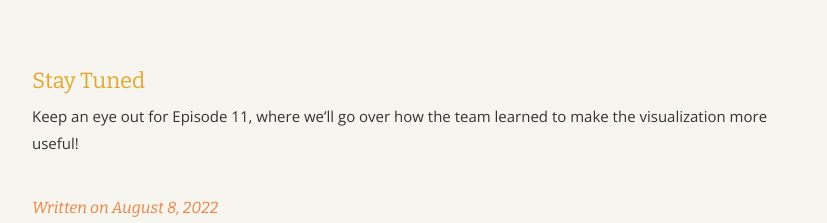
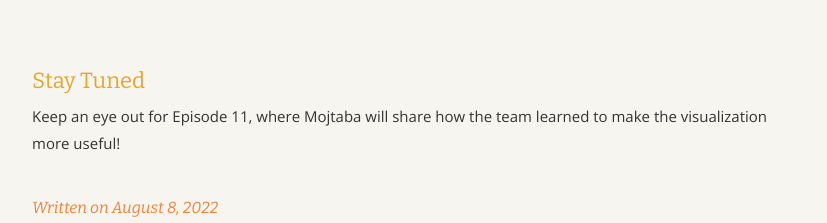
Before and after one commit to angelariggs/angelariggs.github.io, a Jekyll site: the page built from _posts/2022-08-08-metrics-ep10.md, in a window 1280 px wide and 900 px high, scrolled down 1538 px. Shown: the part 674-897 px from the top of the window, without its empty margins (224-1051 px from the left). Built offline with Jekyll 4.4.1, drawn with Linux system fonts in a browser that asks for light colours; comment, search, counter and statistics services are not loaded.

Commit message:
edited final para

```diff
--- a/_posts/2022-08-08-metrics-ep10.md
+++ b/_posts/2022-08-08-metrics-ep10.md
@@ -64,4 +64,4 @@ Visualizing data and metrics is fun! It’s also difficult and messy to get righ
 
 ## Stay Tuned
 
-Keep an eye out for Episode 11, where we'll go over how the team learned to make the visualization more useful!
+Keep an eye out for Episode 11, where Mojtaba will share how the team learned to make the visualization more useful!
```
